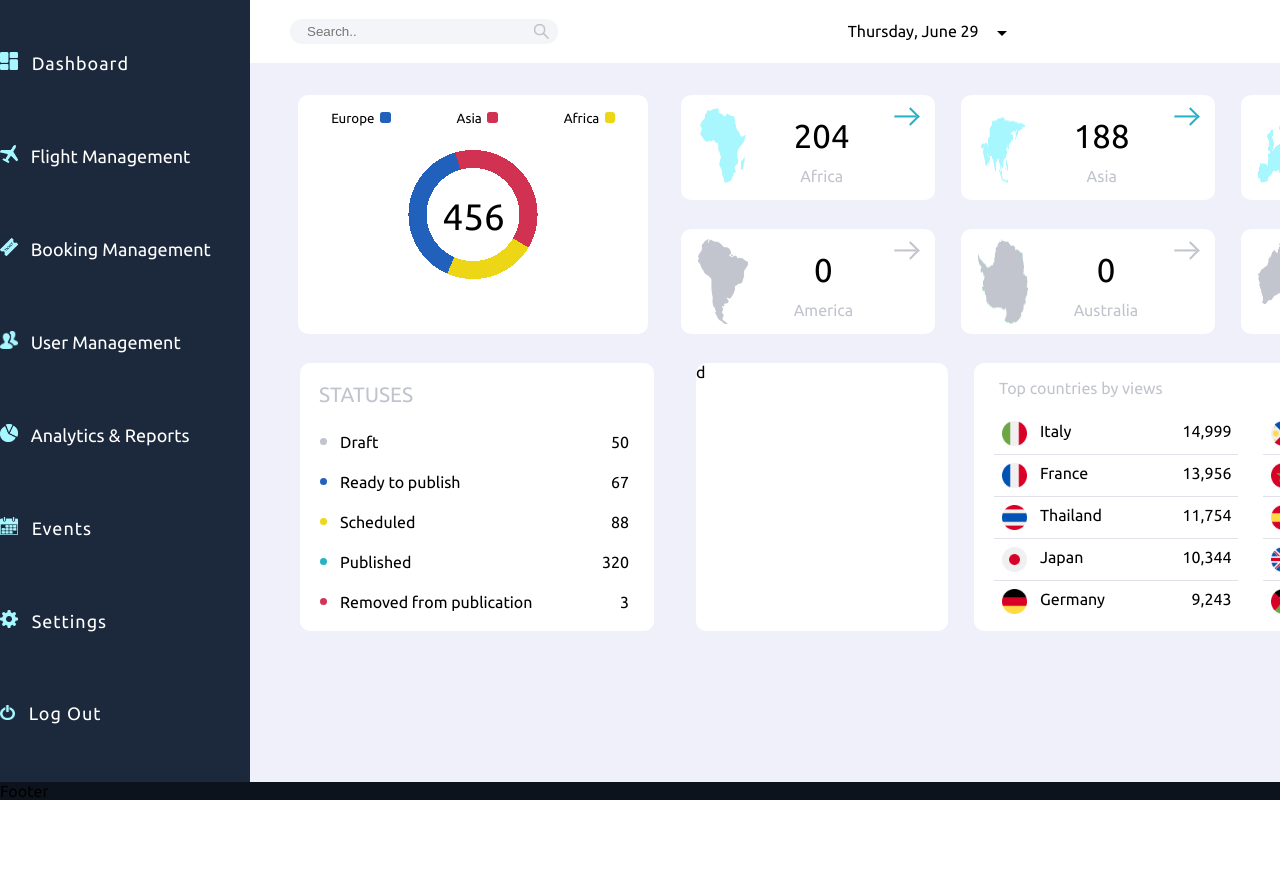
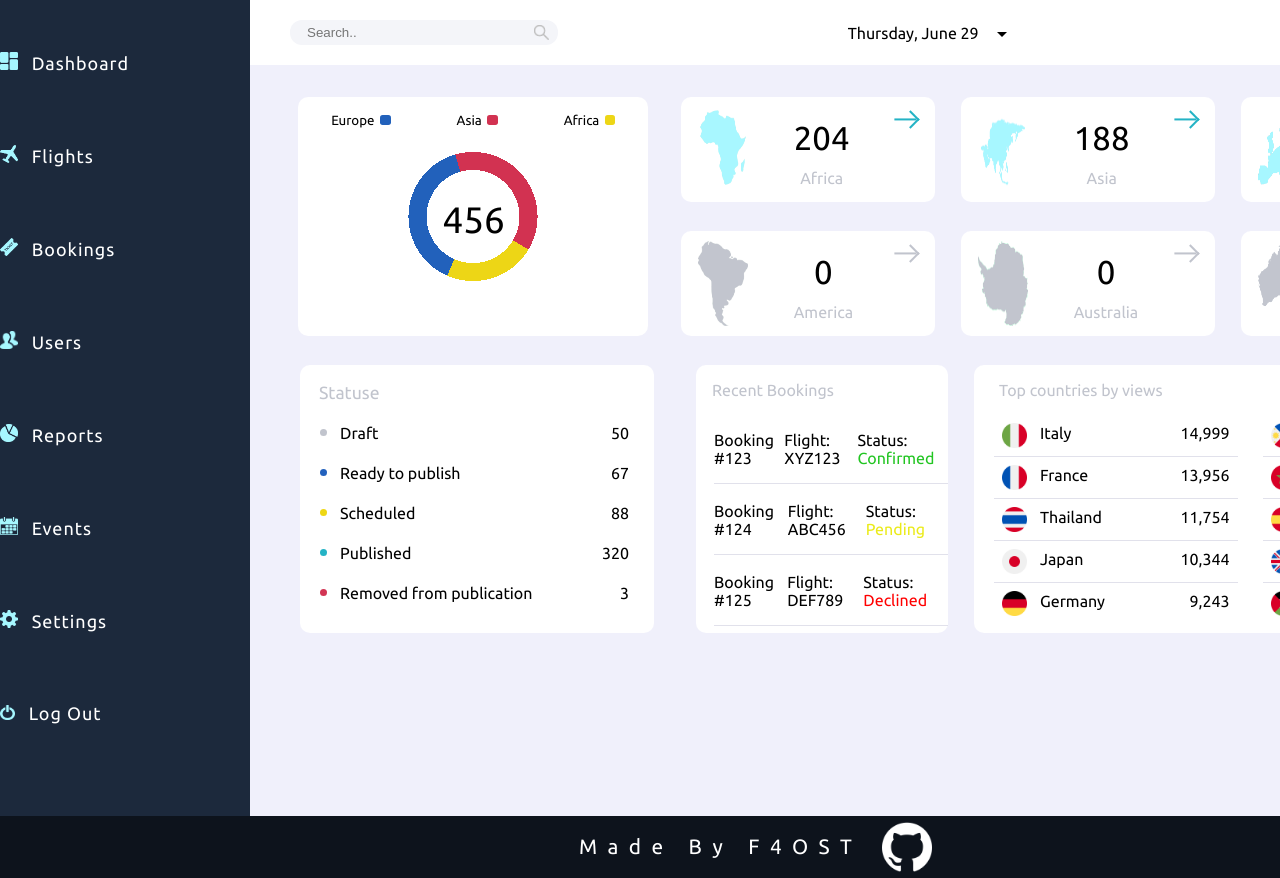
Before and after one commit to F4OST/admin-dashboard, a plain HTML site: page index.html in a window 1280 px wide. Shown: the top 878 px of the page. Before the commit the page ends 800 px from the top, so only its background shows below. Drawn offline with Linux system fonts and the light colour scheme.

Commit message:
code cleaning

```diff
--- a/index.html
+++ b/index.html
@@ -4,16 +4,10 @@
     <meta charset="UTF-8">
     <meta http-equiv="X-UA-Compatible" content="IE=edge">
     <meta name="viewport" content="width=device-width, initial-scale=1.0">
-    <title>Document</title>
-    <link href="https://fonts.googleapis.com/css2?family=Roboto:wght@400;700&family=Open+Sans:wght@400;700&display=swap" rel="stylesheet">
-    <link href="https://fonts.googleapis.com/css2?family=Lato:wght@400;700&family=Montserrat:wght@400;700&family=Nunito:wght@400;700&family=Poppins:wght@400;700&display=swap" rel="stylesheet">
-    <link rel="stylesheet" href="style.css">
-    <link rel="preconnect" href="https://fonts.googleapis.com">
-<link rel="preconnect" href="https://fonts.gstatic.com" crossorigin>
-<link href="https://fonts.googleapis.com/css2?family=Fira+Sans:wght@300&display=swap" rel="stylesheet">
-<link rel="preconnect" href="https://fonts.googleapis.com">
-<link rel="preconnect" href="https://fonts.gstatic.com" crossorigin>
+    <title>Travel Dashbored</title>
+
 <link href="https://fonts.googleapis.com/css2?family=Ubuntu&display=swap" rel="stylesheet">
+<link rel="stylesheet" href="style.css">
 
 </head>
 <body>
@@ -28,19 +22,19 @@
                 </li>
                 <li>
                   <img src="./images/plane.png" alt="search-icon" width="18" height="18">
-                  <a href="flight-management.html">Flight Management</a>
+                  <a href="flight-management.html">Flights</a>
                 </li>
                 <li>
                   <img src="./images/imageedit_5_8674778549.png" alt="search-icon" width="18" height="18">
-                  <a href="booking-management.html">Booking Management</a>
+                  <a href="booking-management.html">Bookings</a>
                 </li>
                 <li>
                   <img src="./images/user.png" alt="search-icon" width="18" height="18">
-                  <a href="user-management.html">User Management</a>
+                  <a href="user-management.html">Users</a>
                 </li>
                 <li>
                   <img src="./images/pie_chart.png" alt="search-icon" width="18" height="18">
-                  <a href="analytics-reports.html">Analytics & Reports</a>
+                  <a href="analytics-reports.html">Reports</a>
                 </li>
                 <li>
                   <img src="./images/events.png" alt="search-icon" width="18" height="18">
@@ -148,7 +142,7 @@
     </div>
     <div id="max">
     <div id="red" >
-        <p>STATUSES</p>
+        <p> Statuse</p>
             <ul class="statuses">
                 <li>Draft <span>50</span></li>
                 <li>Ready to publish <span>67</span></li>
@@ -160,7 +154,28 @@
 
 
 
-    <div id="reds">d</div>
+    <div id="reds">
+        <p>Recent Bookings</p>
+<ul id="recent-bookings">
+    <li>
+        <span>Booking #123</span>
+        <span>Flight: XYZ123</span>
+        <p>Status: <span class="confirmed">Confirmed</span></p>
+    </li>
+    <li>
+        <span>Booking #124</span>
+        <span>Flight: ABC456</span>
+        <p>Status: <span class="pending">Pending</span></p>
+    </li>
+    <li>
+        <span>Booking #125</span>
+        <span>Flight: DEF789</span>
+        <p>Status: <span class="declined">Declined</span></p>
+    </li>
+
+</ul>
+
+    </div>
     <div id="rxd">
         <div id="gg">
           <p>Top countries by views</p>
@@ -227,7 +242,16 @@
     </div>
 
         </div>
-        <div class="footer">Footer</div>
+        <div class="footer">
+            <div class="footer">
+                <p id="footer-text">
+                    Made By
+                    <a href="https://github.com/F4OST" target="_blank" id="dev-link">F4OST</a>
+                </p>
+
+                <img src="./images/github.png " alt="github logo" width="50" height="50" />
+            </div>
+        </div>
     </div>
     <script>
 
@@ -238,6 +262,7 @@ function getFormattedDate() {
 }
 document.getElementById('date').textContent = getFormattedDate();
 
+
     </script>
 </body>
 </html>
--- a/style.css
+++ b/style.css
@@ -10,7 +10,7 @@ body {
     display: grid;
     grid-template-columns: 1.5fr 6fr;
     grid-template-rows: 1fr 5.5fr 5fr 1fr;
-    height: 100vh;
+    height: 109.8vh;
     outline: 1px red solid;
 }
 
@@ -45,9 +45,7 @@ grid-area: 1/2/1/3;
     transition: background-color 0.3s;
   }
 
-  #search input[type="text"]:hover {
-    background-color: white;
-  }
+
 
   #search img {
 
@@ -56,6 +54,7 @@ grid-area: 1/2/1/3;
     left: 91%;
     height: 15px;
     width: 15px;
+    cursor: pointer;
   }
   #notfiy{
     width:120px ;
@@ -64,9 +63,10 @@ grid-area: 1/2/1/3;
     justify-content:space-evenly;
   }
   #notfiy img:first-child{
-    width: 25px;
-    height: 25px;
+    width: 22px;
+    height: 22px;
     align-self:center;
+    cursor: pointer;
 
   }
   #notfiy img:nth-child(2) {
@@ -81,6 +81,7 @@ grid-area: 1/2/1/3;
     width: 12px;
     height: 11px;
    align-self: center;
+   cursor: pointer;
   }
 .main{
     background-color: #f0f0fb;
@@ -117,6 +118,7 @@ grid-area: 1/2/1/3;
     border-left: 5px solid transparent;
     vertical-align: middle;
     align-self: center;
+    cursor: pointer;
   }
   .list {
     display: flex;
@@ -136,14 +138,9 @@ grid-area: 1/2/1/3;
     transition: transform 0.3s;
 
     text-decoration: none;
+    letter-spacing: 1px;
+  }
 
-  }
-  .list li:nth-child(1),
-.list li:nth-child(6),
-.list li:nth-child(7),
-.list li:nth-child(8) {
-    letter-spacing: 1px;
-}
 
   .list li a {
     font-size: 18px;
@@ -301,7 +298,7 @@ grid-area: 1/2/1/3;
 
 }
 #red p{
-    font-size: 1.3em;
+    font-size: 1.1em;
     color: #c1c4cd;
     margin-left: 19px;
 }
@@ -416,7 +413,7 @@ statuses li:first-child {
 
     position: absolute;
 
-    right: 6px;
+    right: 8px;
   }
 
 
@@ -431,6 +428,7 @@ statuses li:first-child {
     margin: 30px auto;
     width: 11px;
     height: 11px;
+    cursor: pointer;
     border-top: 2px solid #24b3c5;
     border-left: 2px solid #24b3c5;
   }
@@ -462,3 +460,62 @@ statuses li:first-child {
   .states p:nth-child(2){
     color: #c1c4cd;
   }
+
+  #recent-bookings {
+    list-style: none;
+    margin: 0;
+    padding: 0;
+  }
+
+  #recent-bookings li {
+    display: flex;
+    align-items: center;
+    justify-content: space-between;
+    background-color: white;
+    font-size: 16px;
+    margin-bottom: 2px;
+    margin-left: 18px;
+    border-bottom: 1px #e1e1eb solid;
+  }
+  #recent-bookings:last-child{
+    border-color: white;
+  }
+
+  #recent-bookings li span.confirmed  {
+    color:#22c522;
+
+}
+
+#recent-bookings li span.pending {
+    color: #ebeb1a;
+}
+
+#recent-bookings li span.declined {
+    color: red;
+}
+#reds >p{
+  margin-left: 16px;
+  color: #c1c4cd;
+}
+.footer {
+    display: flex;
+    justify-content: center;
+    align-items: center;
+   width: 100%;
+    height: 62px;
+    color: white;
+    background-color:#0d131c ;
+    box-sizing: border-box;
+  }
+
+  #footer-text {
+    font-size: 1.3em;
+    letter-spacing: 0.5em;
+    margin-right: 20px;
+  }
+
+  #dev-link {
+    text-decoration: none;
+    color: inherit;
+    cursor: pointer;
+  }
```
Also changed, not shown: images/github.png (added).
